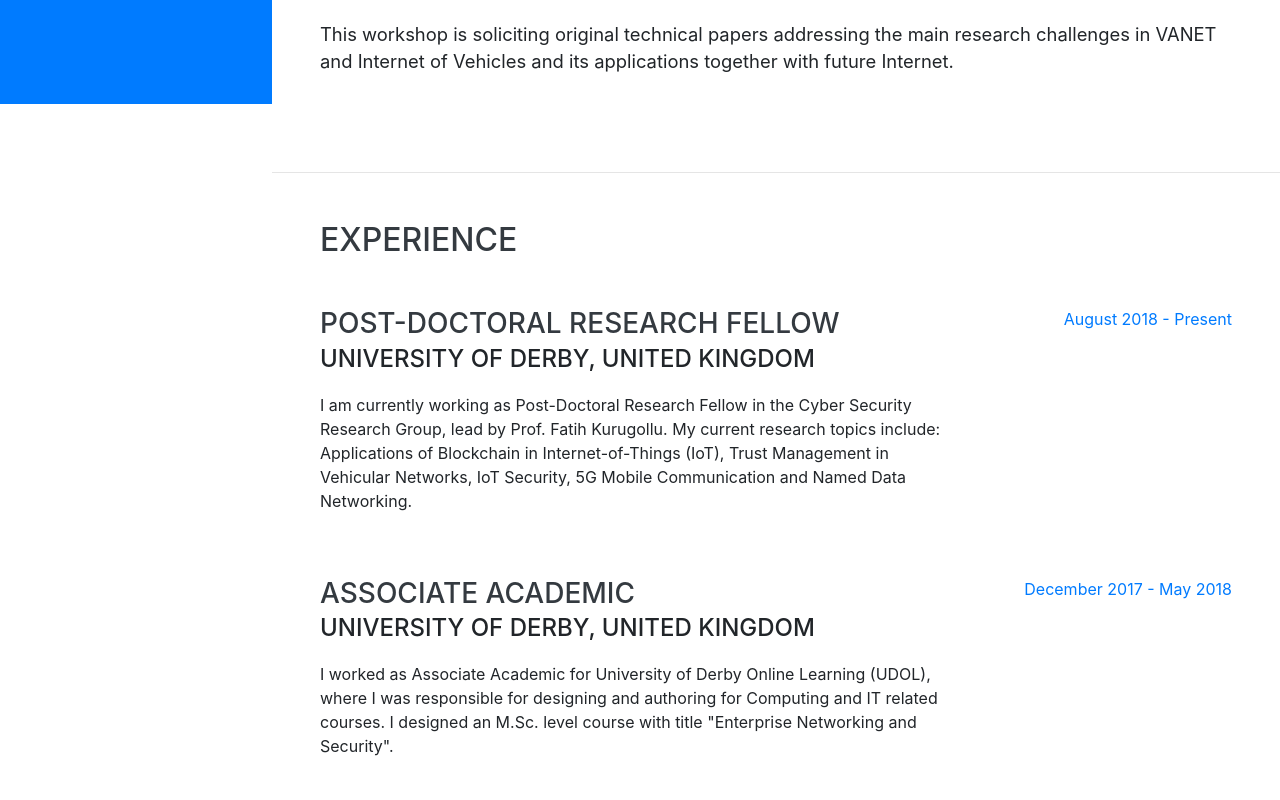
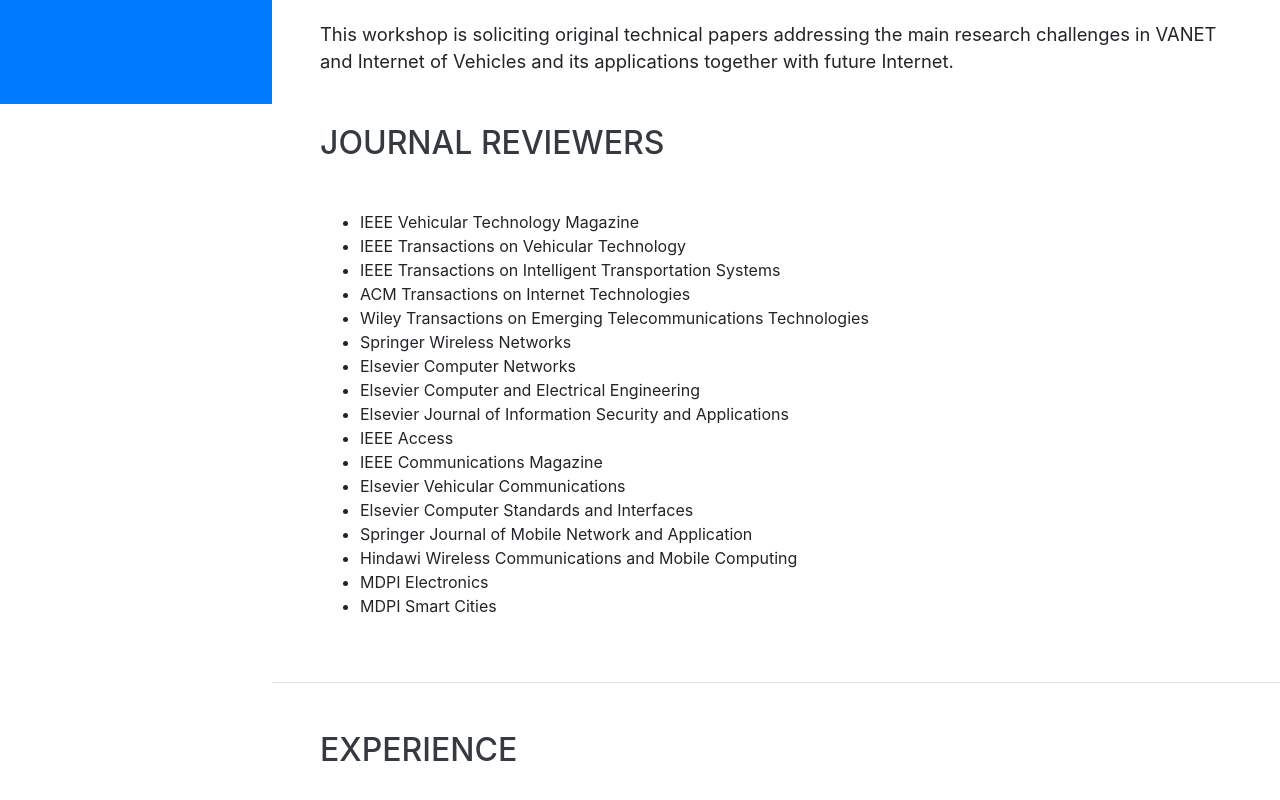
Before and after one commit to farhanyousafzai/vehcomnet2020, a website with bundled scripts: page index.html in a window 1280 px wide. Shown: the part 696-1496 px from the top of the page. Built offline with nearby package versions, Linux system fonts and the light colour scheme; a web font is replaced by a local one.

Commit message:
Update index.html

```diff
--- a/index.html
+++ b/index.html
@@ -72,6 +72,30 @@
 
 <p class="lead mb-5"> This workshop is soliciting original technical papers addressing the main research challenges in VANET and Internet of Vehicles and its applications together with future Internet.
 </p>
+
+        <h2 class="mb-5">Journal Reviewers</h2>
+      <ul>
+
+        <li> IEEE Vehicular Technology Magazine </li>
+        <li> IEEE Transactions on Vehicular Technology </li>
+        <li> IEEE Transactions on Intelligent Transportation Systems </li>
+        <li> ACM Transactions on Internet Technologies </li>
+        <li> Wiley Transactions on Emerging Telecommunications Technologies </li>
+        <li> Springer Wireless Networks </li>
+        <li> Elsevier Computer Networks </li>
+        <li> Elsevier Computer and Electrical Engineering </li>
+        <li> Elsevier Journal of Information Security and Applications </li>
+        <li> IEEE Access </li>
+        <li> IEEE Communications Magazine </li>
+        <li> Elsevier Vehicular Communications </li>
+        <li> Elsevier Computer Standards and Interfaces </li>
+        <li> Springer Journal of Mobile Network and Application </li>
+        <li> Hindawi Wireless Communications and Mobile Computing </li>
+        <li> MDPI Electronics </li>
+        <li> MDPI Smart Cities </li>
+
+
+    </ul>
         <!--
         <div class="social-icons">
           <a href="#">
```
